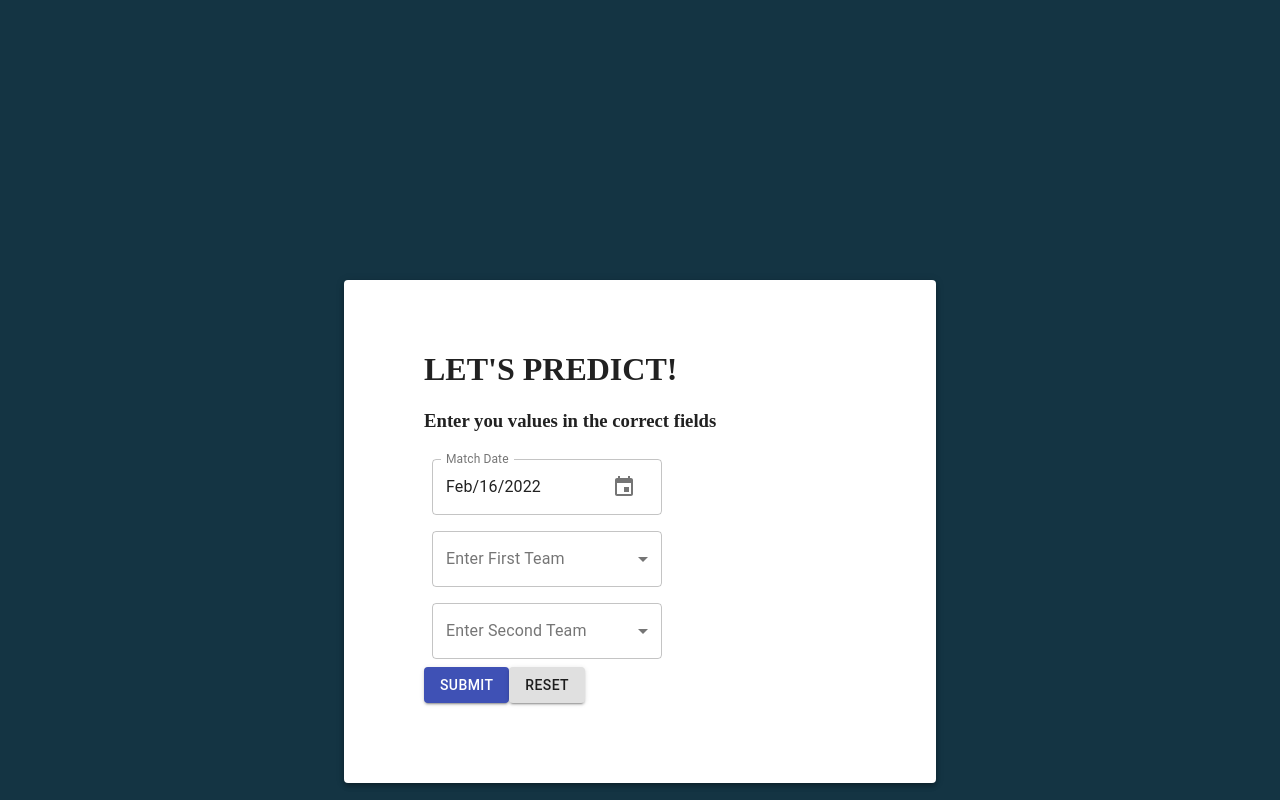
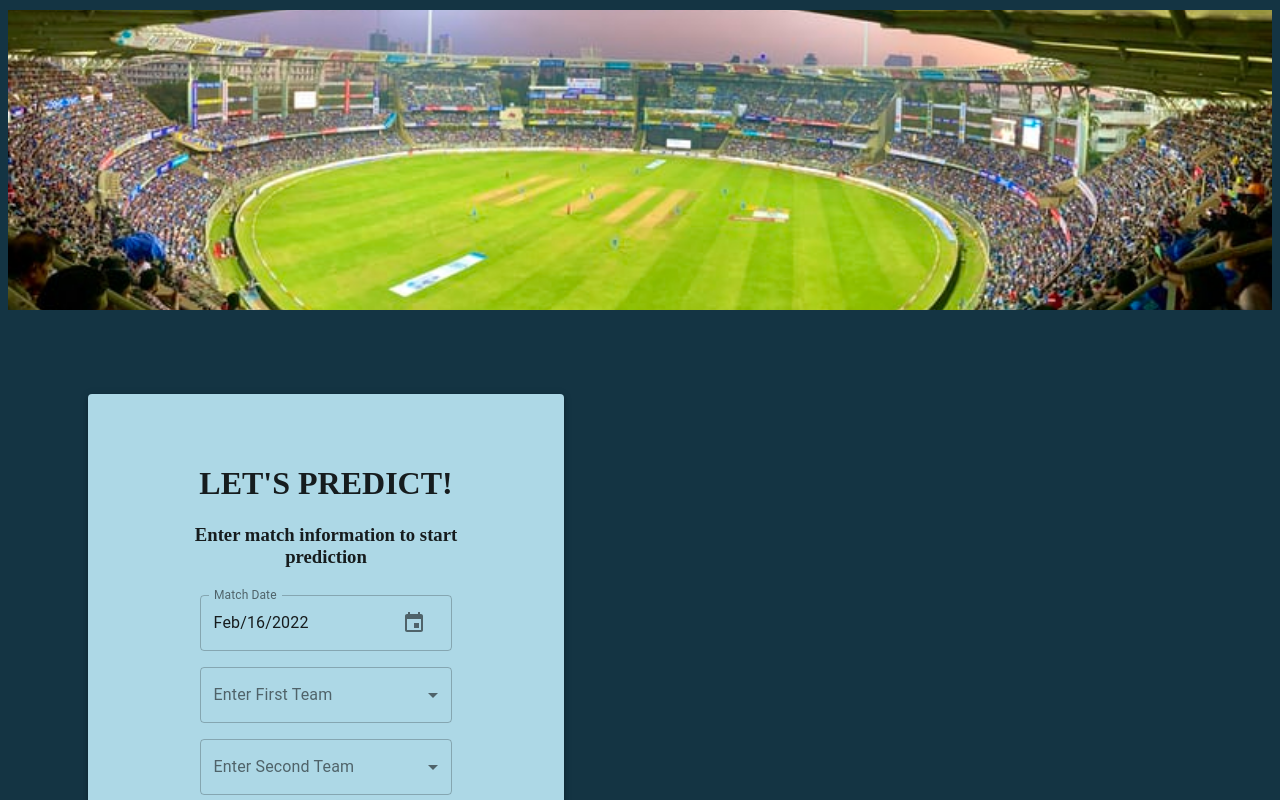
Before and after one commit to pros-kbps/Development, a React (Create React App) app: page /Home in a window 1280 px wide. Shown: the top 800 px of the page. Built offline with nearby package versions, Linux system fonts and the light colour scheme.

Commit message:
added image and did some styling changes to form

```diff
--- /dev/null
+++ b/src/components/Header/Header.css
@@ -0,0 +1,9 @@
+.header{
+    padding: 10px 0;
+    text-align: center;
+}
+.header img {
+    height: 300px;
+    width: 100%;
+    object-fit: cover;
+}
--- /dev/null
+++ b/src/components/Header/Header.js
@@ -0,0 +1,13 @@
+import React from 'react';
+import './Header.css';
+import headerImage from '../../assets/headerImage.jpeg';
+import Grid from '@mui/material/Grid';
+
+const Header = () => (
+    <Grid container spacing={3}>
+    <Grid item xs={12}>
+        <img src={headerImage} alt="Tesla" />
+    </Grid>
+    </Grid>
+)
+export default Header;
--- a/src/components/StyledPaper.js
+++ b/src/components/StyledPaper.js
@@ -4,9 +4,11 @@ import { withStyles } from "@material-ui/core/styles";
 const StyledPaper = withStyles((theme) => ({
     root: {
         padding: 10,
-        margin: theme.spacing(35),
+        margin: theme.spacing(10),
         padding: theme.spacing(10),
         paddingTop: 50,
+        backgroundColor:"#ADD8E6",
+        width:'25%',
 
     }
 }))(Paper);
--- a/src/pages/HomePage/Home.js
+++ b/src/pages/HomePage/Home.js
@@ -1,15 +1,16 @@
 import * as React from 'react';
 import PredictForm from './PredictForm'
 import {Grid } from '@material-ui/core';
-import StyledPaper from '../../components/StyledPaper';
 import Container from '@mui/material/Container';
-
+import Header from "../../components/Header/Header"
 
 export default function Home() {
+
     return (
-    <Container>
+    <div className="header 2">
+        <Header/>
         <PredictForm/>
-    </Container>
+    </div>
 
     );
 }
--- a/src/pages/HomePage/PredictForm.js
+++ b/src/pages/HomePage/PredictForm.js
@@ -45,7 +45,7 @@ const modelObject = {
     isPermanent: false
 }
 
-export default function Employee() {
+export default function PredictForm() {
 
     const {
         values,
@@ -63,12 +63,12 @@ export default function Employee() {
 
         <StyledPaper elevation={4}>
         <Form onSubmit={handleSubmit}>
-            <Grid container>
+            <Grid container >
                 <Grid item xs={12} >
                     <h1>LET'S PREDICT!</h1>
-                    <h3>Enter you values in the correct fields</h3>
+                    <h3>Enter match information to start prediction</h3>
                 </Grid>
-                <Grid item xs={8} >
+                <Grid item xs={12} >
                     <DatePicker
                         name="hireDate"
                         label="Match Date"
@@ -89,17 +89,17 @@ export default function Employee() {
                         onChange={handleInputChange}
                         options={team2List}
                     />
-                    <div>
-                        <Button
+
+                    <Button
                             type="submit"
                             text="Submit"
                             onClick={handleSubmit}
-                        />
-                        <Button
+                    />
+                    <Button
                             text="Reset"
                             color="default"
                             onClick={resetForm} />
-                    </div>
+
                 </Grid>
             </Grid>
         </Form>
```
Also changed, not shown: src/assets/headerImage.jpeg (added).
